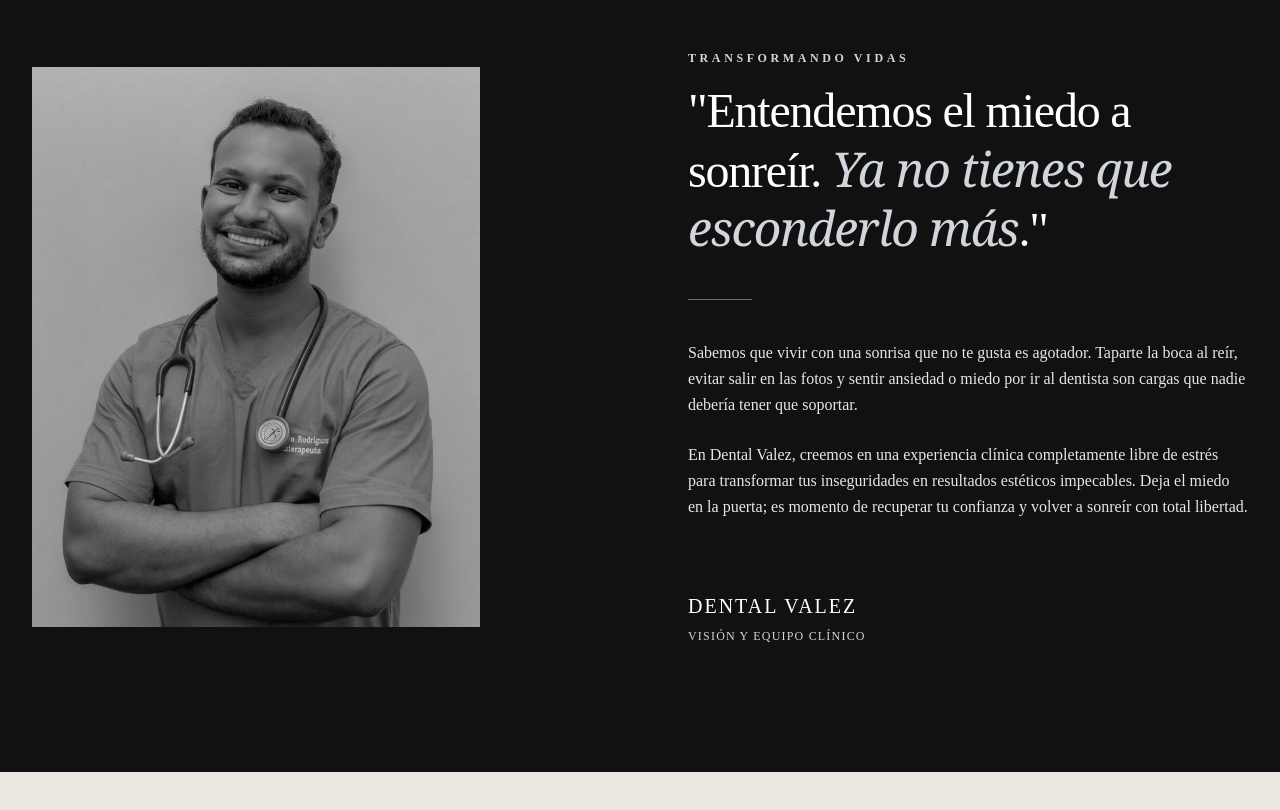
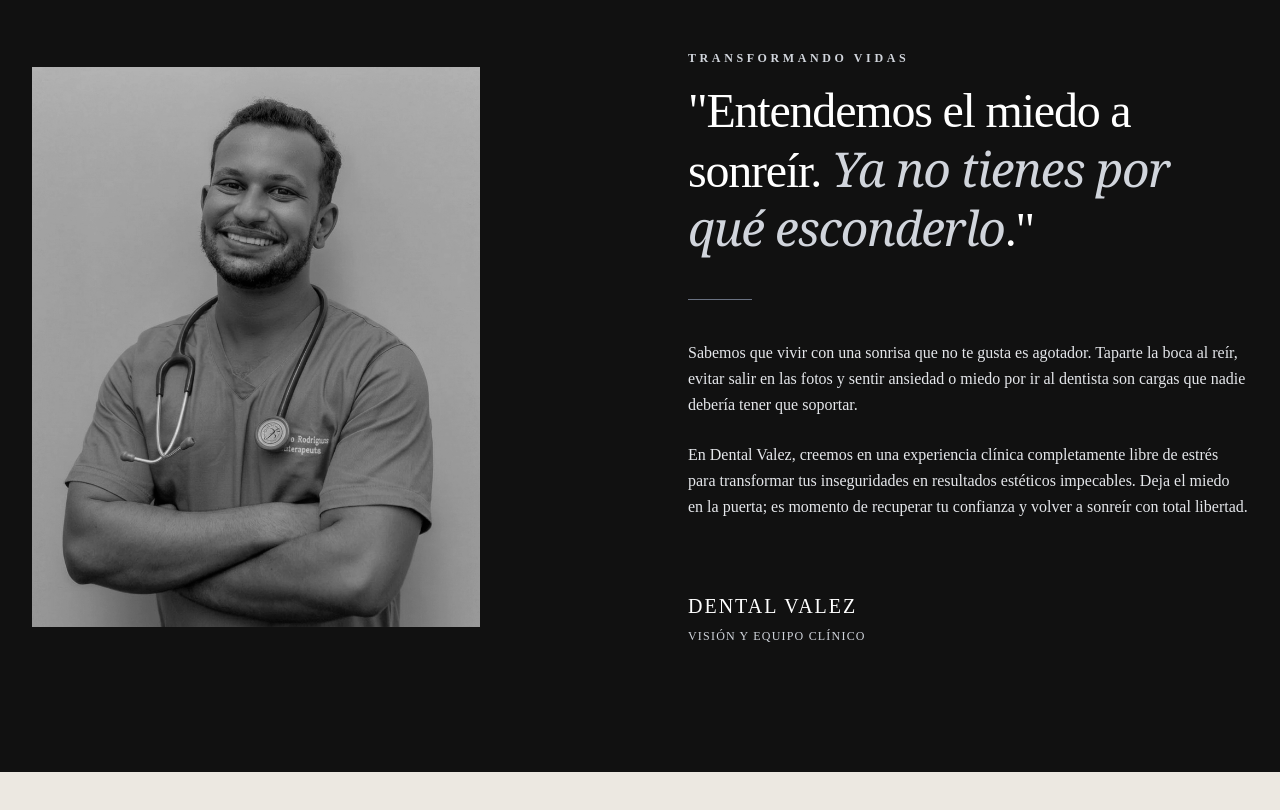
Before and after one commit to dfloresdaniel77-gif/dental-valez-demo, a Next.js app: page / in a window 1280 px wide. Shown: the part 1860-2670 px from the top of the page. Built offline with nearby package versions, Linux system fonts and the light colour scheme.

Commit message:
content: update phrasing to por que esconderlo

```diff
--- a/src/components/founder-profile.tsx
+++ b/src/components/founder-profile.tsx
@@ -106,7 +106,7 @@ export default function FounderProfile() {
               </h4>
               <h2 className="text-4xl md:text-5xl font-light text-white tracking-tight leading-[1.2]">
                 <AnimatedUnderline>
-                  "Entendemos el miedo a sonreír. <span className="italic font-serif text-gray-300">Ya no tienes que esconderlo más</span>."
+                  "Entendemos el miedo a sonreír. <span className="italic font-serif text-gray-300">Ya no tienes por qué esconderlo</span>."
                 </AnimatedUnderline>
               </h2>
             </div>
```
